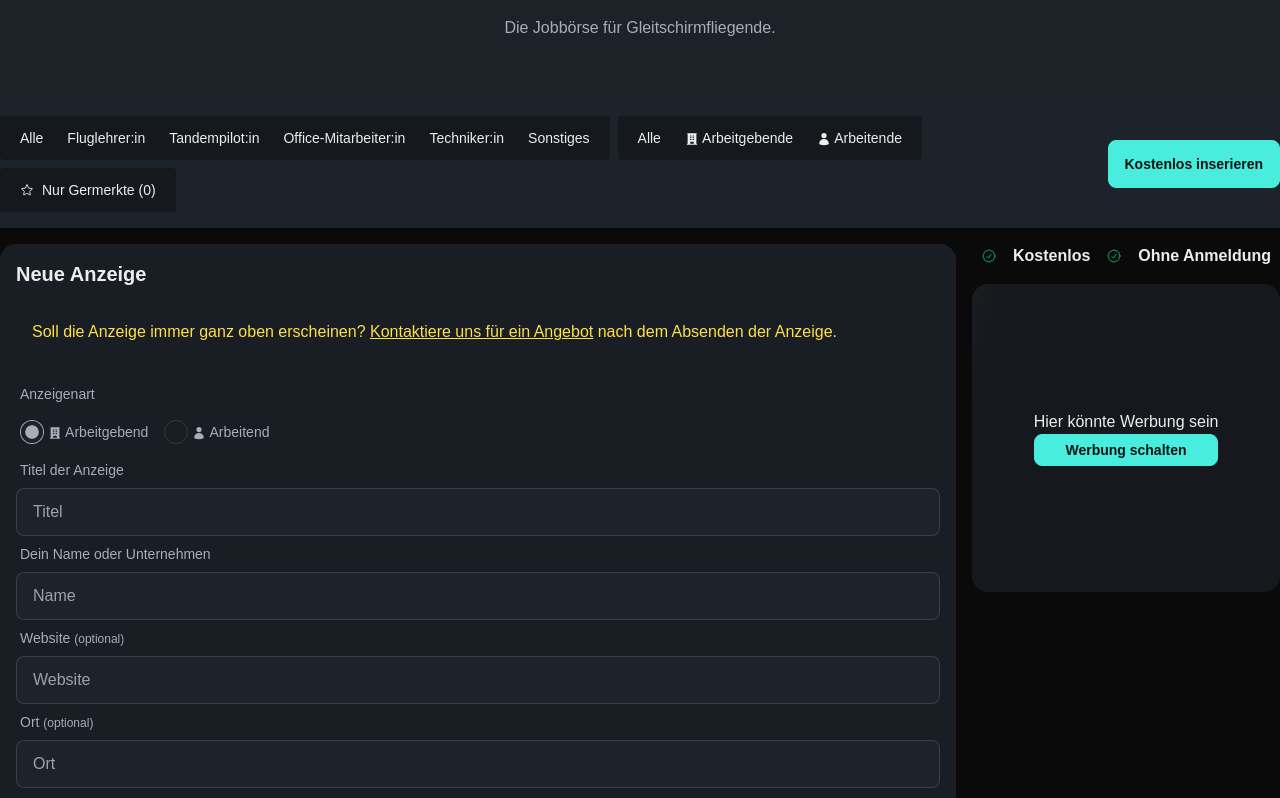
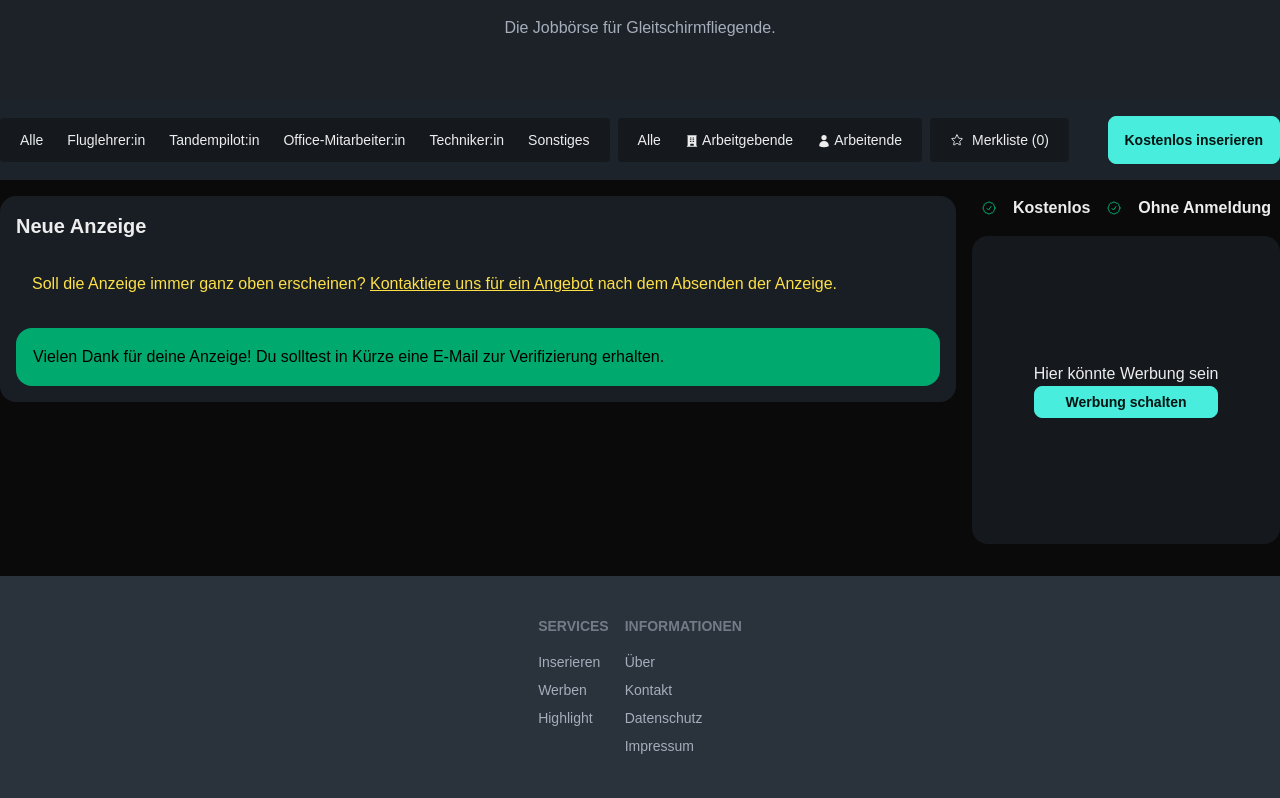
Before and after one commit to TobiasWust/gleitschirmjobs, a Next.js app: page /post in a window 1280 px wide. Shown: the part 140-938 px from the top of the page. Built offline with nearby package versions, Linux system fonts and the light colour scheme.

Commit message:
small stuff

```diff
--- a/public/__forms.html
+++ b/public/__forms.html
@@ -27,7 +27,7 @@
   </form>
 
   <form name="apply" data-netlify="true" hidden>
-    <input type="hidden" name="form-name" value="contact" />
+    <input type="hidden" name="form-name" value="apply" />
     <input name="jobId" type="text" />
     <input name="name" type="text" />
     <input name="email" type="text" />
--- a/src/app/page.tsx
+++ b/src/app/page.tsx
@@ -5,6 +5,7 @@ import SearchBar from "../components/Searchbar";
 
 export default async function Home() {
   const supabase = await createClient();
+  // todo dont select all fields, dont select inactive jobs
   const { data: jobs } = await supabase.from("jobs").select();
 
   return (
--- a/src/app/post/page.tsx
+++ b/src/app/post/page.tsx
@@ -5,7 +5,8 @@ import Link from "next/link";
 import useFormSubmit from "../../hooks/useFormSubmit";
 
 export default function PostPage() {
-  const { handleFormSubmit, status, error } = useFormSubmit();
+  const { handleFormSubmit, error } = useFormSubmit();
+  const status = 'ok';
 
   return (
     <main className="py-4">
@@ -15,6 +16,11 @@ export default function PostPage() {
         </div>
         <p className="text-yellow-300 p-4" >Soll die Anzeige immer ganz oben erscheinen? <Link className="link" href="/contact">Kontaktiere uns für ein Angebot</Link> nach dem Absenden der Anzeige.</p>
 
+        {status === 'ok' ? (
+          <div className="alert alert-success">
+            Vielen Dank für deine Anzeige! Du solltest in Kürze eine E-Mail zur Verifizierung erhalten.
+          </div>
+        ) : (
 
           <form onSubmit={handleFormSubmit} name="post">
             {/*  method="POST" netlify-honeypot="bot-field" data-netlify="true" */}
@@ -104,11 +110,6 @@ export default function PostPage() {
               </div>
 
               <button className="btn btn-primary mt-4" type="submit" disabled={status === 'pending'}>Senden</button>
-            {status === 'ok' && (
-              <p>
-                Vielen Dank für deine Anzeige! Du solltest in Kürze eine E-Mail zur Verifizierung erhalten.
-              </p>
-            )}
               {status === 'error' && (
                 <p>
                   Error: {error}
@@ -120,6 +121,7 @@ export default function PostPage() {
               <p className="pt-4">Die Anzeige wird veröffentlicht, sobald die Email verifiziert und die Anzeige manuell geprüft wurde.</p>
             </div>
           </form>
+        )}
       </div>
     </main>
   );
--- a/src/components/ApplyForm.tsx
+++ b/src/components/ApplyForm.tsx
@@ -7,7 +7,7 @@ export default function ApplyForm({ jobId, company }: { jobId: number, company:
 
   return (
     <form className="md:w-1/2 m-auto" onSubmit={handleFormSubmitTest} name="apply" method="POST" netlify-honeypot="bot-field" data-netlify="true">
-      <input type="hidden" name="apply" value="contact" />
+      <input type="hidden" name="form-name" value="apply" />
       <input type="hidden" name="jobId" value={jobId} />
       <label className="form-control w-full">
         <div className="label">
--- a/src/components/Filter.tsx
+++ b/src/components/Filter.tsx
@@ -89,7 +89,7 @@ export default function Filter({ mobileView = false }: Readonly<{ mobileView?: b
             {onlyFavs ?
               <HiStar className="text-yellow-300" /> :
               <HiOutlineStar />
-            } Nur Germerkte ({favs.length})</button>
+            } Merkliste ({favs.length})</button>
         </li>
       </ul>
     </div>
--- a/src/store/useFav.ts
+++ b/src/store/useFav.ts
@@ -29,3 +29,5 @@ export const useFav = create(
     },
   ),
 )
+
+// todo find solution for not active jobs (delete from favs)
```
Also changed, not shown: 1 other file (tests, documents, lock files or other folders). Lines whose indentation alone changed are shown as unchanged.
